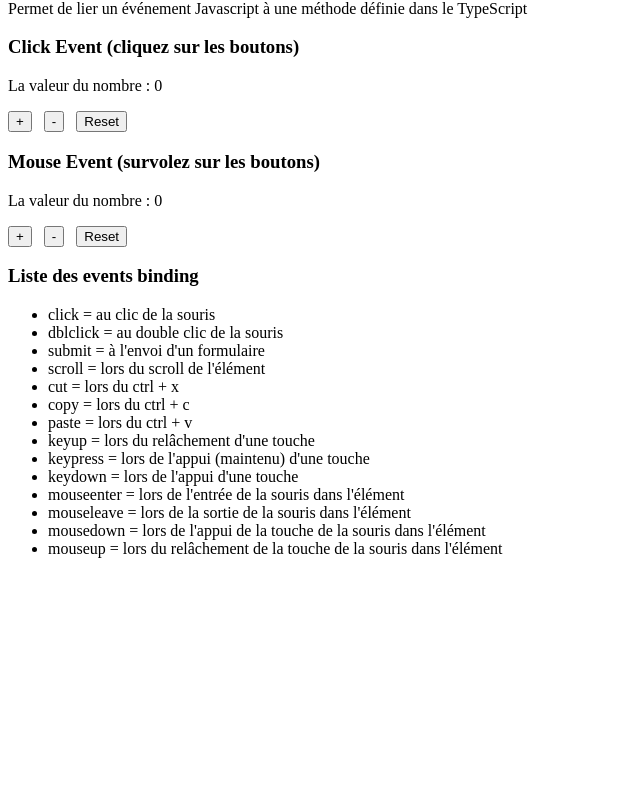
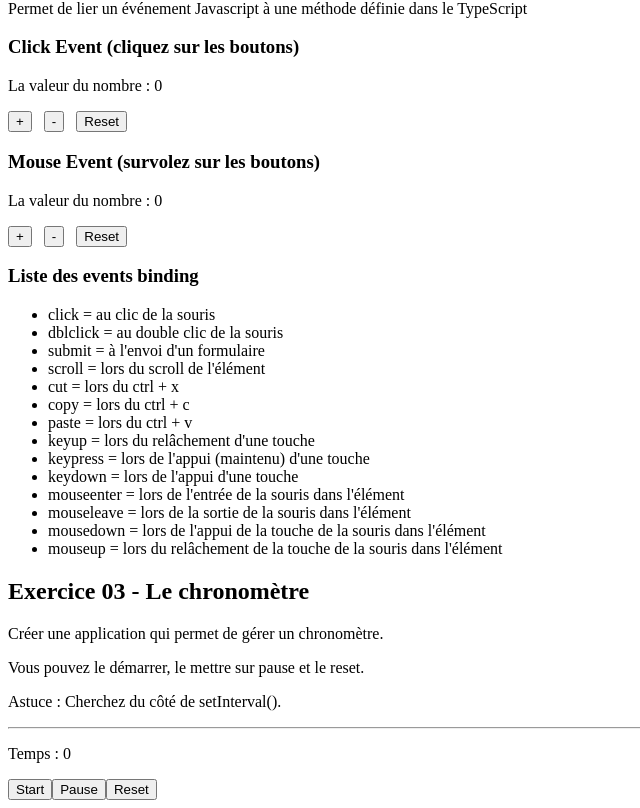
Before and after one commit to SteveBstorm/TFWebData_Demo, an Angular app: page / in a window 1280 px wide. Shown: the part 801-1609 px from the top of the page, without its empty margins (0-640 px from the left). Before the commit the page ends 1375 px from the top, so only its background shows below. Built offline with nearby package versions, Linux system fonts and the light colour scheme.

Commit message:
Exercice 03 - Le chronomètre

```diff
--- a/src/app/app.component.html
+++ b/src/app/app.component.html
@@ -5,3 +5,5 @@
 <app-demo01 />
 <app-demo02 />
 <app-demo03 />
+
+<app-exo03 />
--- a/src/app/app.module.ts
+++ b/src/app/app.module.ts
@@ -8,6 +8,7 @@ import { Demo01Component } from './demos/demo01/demo01.component';
 import { Demo02Component } from './demos/demo02/demo02.component';
 import { FormsModule } from '@angular/forms';
 import { Demo03Component } from './demos/demo03/demo03.component';
+import { Exo03Component } from './exercices/exo03/exo03.component';
 
 @NgModule({
   declarations: [
@@ -16,6 +17,7 @@ import { Demo03Component } from './demos/demo03/demo03.component';
     Demo01Component,
     Demo02Component,
     Demo03Component,
+    Exo03Component,
   ],
   imports: [
     BrowserModule,
--- /dev/null
+++ b/src/app/exercices/exo03/exo03.component.html
@@ -0,0 +1,13 @@
+<h2>Exercice 03 - Le chronomètre</h2>
+
+<p>Créer une application qui permet de gérer un chronomètre.</p>
+<p>Vous pouvez le démarrer, le mettre sur pause et le reset.</p>
+<p>Astuce : Cherchez du côté de setInterval().</p>
+
+<hr>
+
+<p>Temps : {{ temps }}</p>
+
+<button (click)="start()">Start</button>
+<button (click)="pause()">Pause</button>
+<button (click)="reset()">Reset</button>
--- /dev/null
+++ b/src/app/exercices/exo03/exo03.component.ts
@@ -0,0 +1,29 @@
+import { Component } from '@angular/core';
+
+@Component({
+  selector: 'app-exo03',
+  templateUrl: './exo03.component.html',
+  styleUrls: ['./exo03.component.scss']
+})
+export class Exo03Component {
+
+  temps: number = 0;
+  timer: any;
+
+  start (): void {
+    if (this.timer) return;
+
+    this.timer = setInterval(() => { this.temps++; }, 1000);
+  }
+
+  pause (): void {
+    clearInterval(this.timer);
+    this.timer = null;
+  }
+
+  reset (): void {
+    this.temps = 0;
+    this.pause();
+  }
+
+}
```
Also changed, not shown: src/app/exercices/exo03/exo03.component.scss (added).
